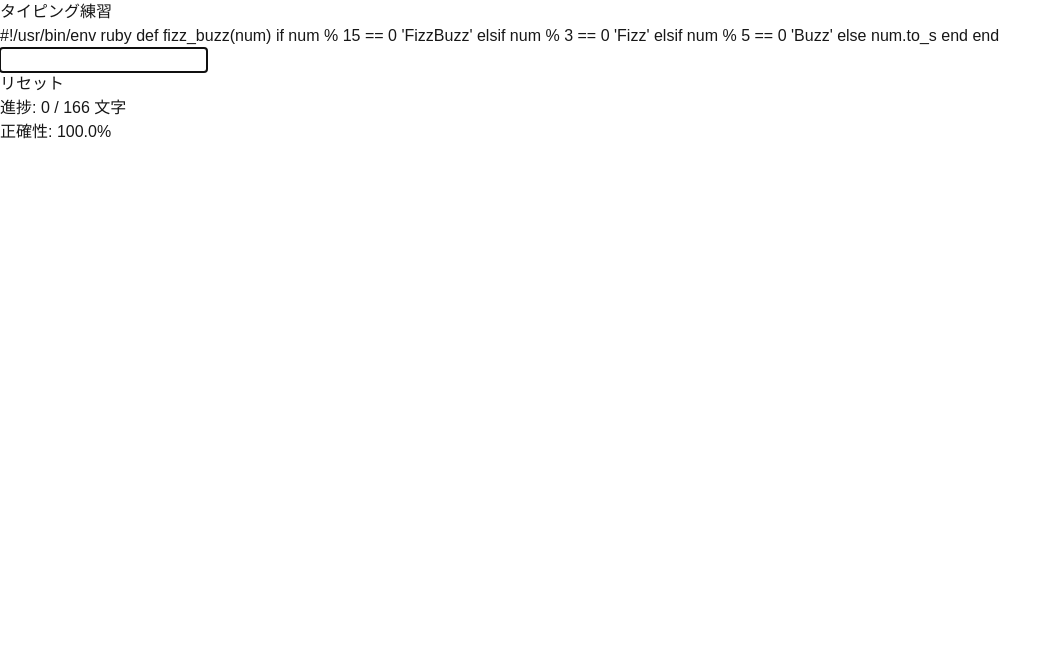
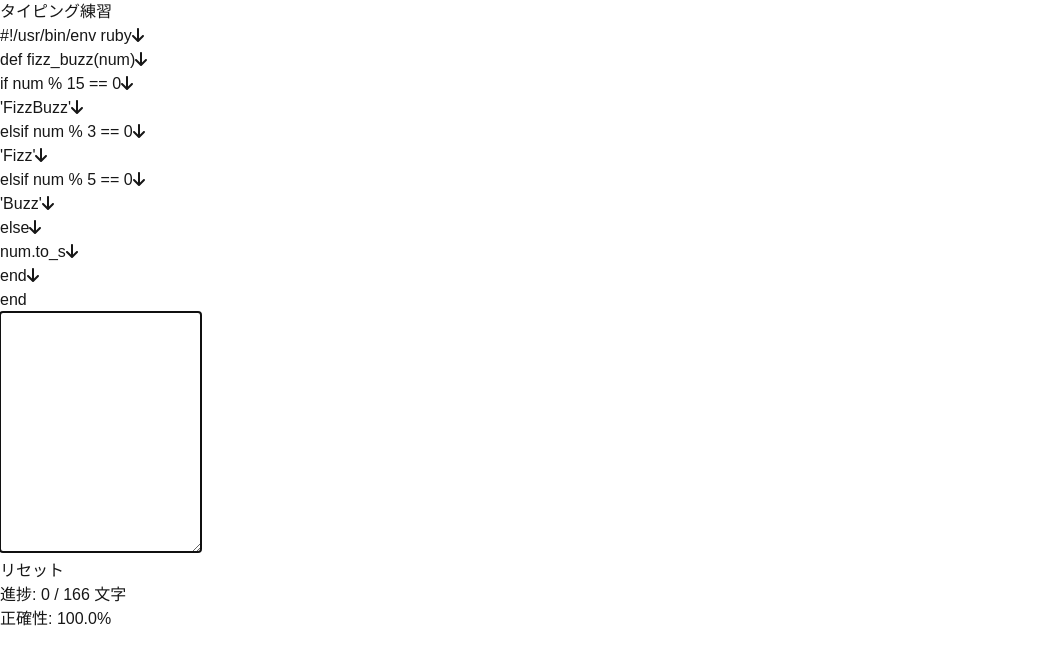
Before and after one commit to Shrimprin/test_typing_app, a Next.js app: page / in a window 1280 px wide. Shown: the top 664 px of the page, without its empty margins (0-1062 px from the left). Built offline with nearby package versions, Linux system fonts and the light colour scheme.

Commit message:
エンターの入力に対応
- エンターマークは暫定（いい感じのやつはPro...）

```diff
--- a/src/components/TypingInterface.js
+++ b/src/components/TypingInterface.js
@@ -1,4 +1,7 @@
 "use client";
+
+import { FontAwesomeIcon } from "@fortawesome/react-fontawesome";
+import { faArrowDown } from "@fortawesome/free-solid-svg-icons";
 
 import React, { useState, useEffect, useRef } from "react";
 
@@ -18,19 +21,14 @@ export default function TypingInterface() {
 
   const handleInputChange = (e) => {
     const input = e.target.value;
-    if (input.length > userInput.length) {
-      setUserInput(input);
-      setCursorPosition(cursorPosition + 1);
-    } else if (input.length < userInput.length) {
-      setUserInput(input);
-      setCursorPosition(cursorPosition - 1);
-    }
+    setUserInput(input);
+    setCursorPosition(input.length);
   };
 
   const getCharClass = (index) => {
     if (index >= userInput.length) return "text-gray-400";
-    if (userInput[index] === typingText[index]) return "text-green-500";
-    return "text-red-500";
+    if (userInput[index] === typingText[index]) return "bg-green-200";
+    return "bg-red-200";
   };
 
   return (
@@ -39,17 +37,27 @@ export default function TypingInterface() {
       <div className="mb-4 p-4 bg-gray-100 rounded font-mono whitespace-pre-wrap">
         {typingText.split("").map((char, index) => (
           <span key={index} className={getCharClass(index)}>
-            {char}
+            {char === "\n" ? (
+              <>
+                <FontAwesomeIcon
+                  icon={faArrowDown}
+                  className="text-xs mr-1 inline-block align-middle"
+                />
+                <br />
+              </>
+            ) : (
+              char
+            )}
           </span>
         ))}
       </div>
-      <input
+      <textarea
         ref={inputRef}
-        type="text"
         value={userInput}
         onChange={handleInputChange}
         className="w-full p-2 border rounded"
         aria-label="ここにタイプしてください"
+        rows="10" // テキストエリアの行数を指定
       />
       <div className="mt-4">
         <button
```
Also changed, not shown: package.json (+8 -5 lines), 1 other file (tests, documents, lock files or other folders).
